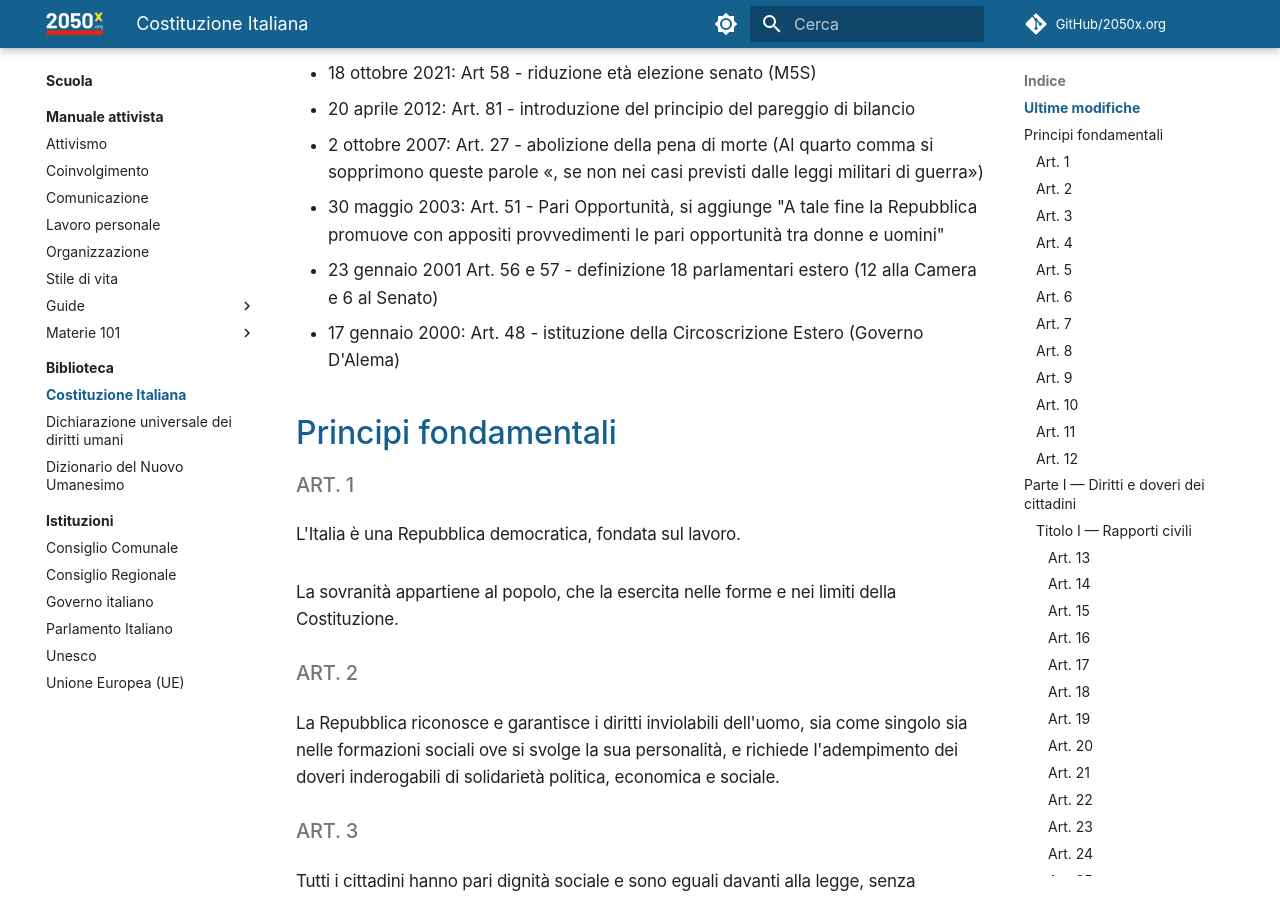
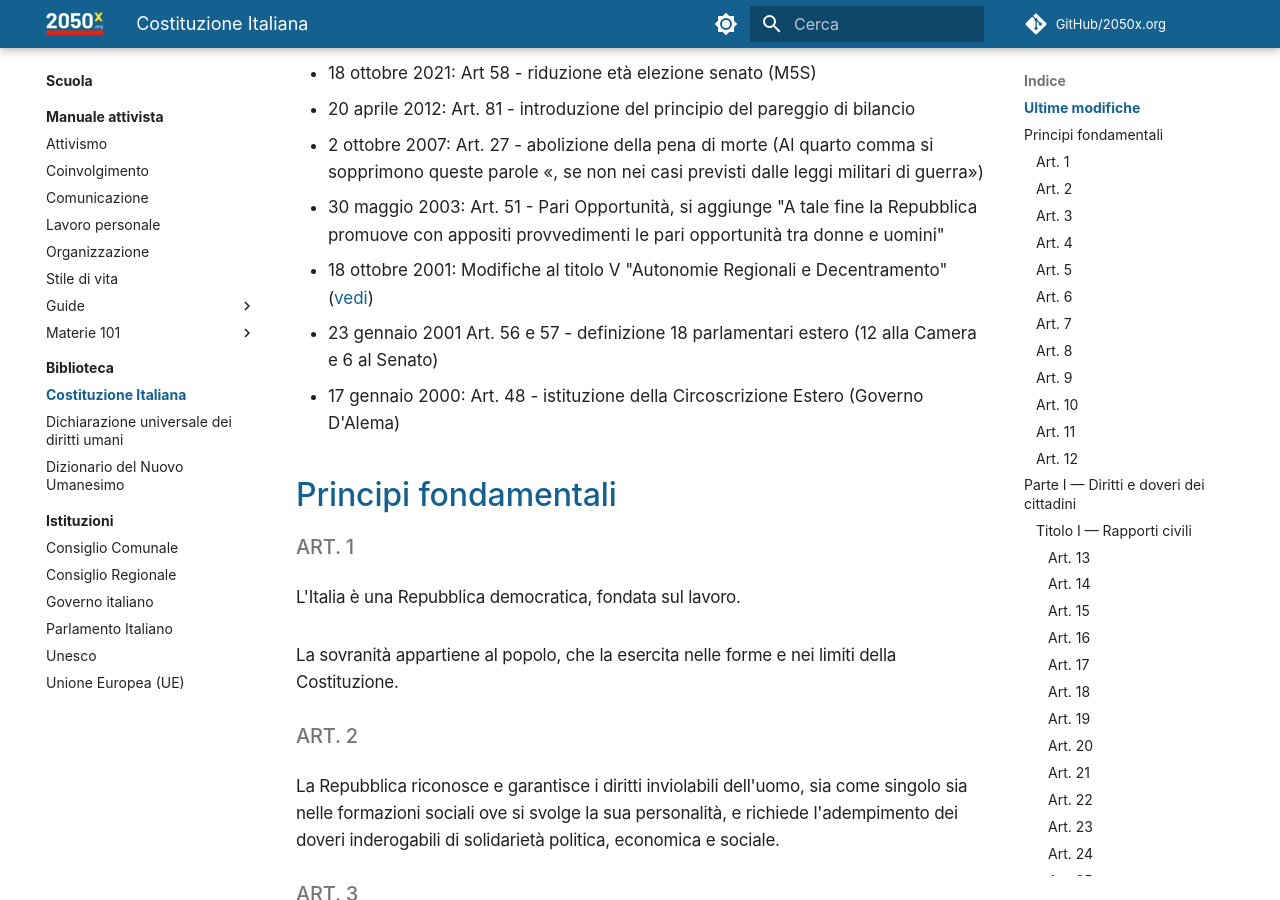
Before and after one commit to 2050x/2050x.github.io, an MkDocs documentation site: the page built from docs/scuola/biblioteca/costituzione-italiana.md, in a window 1280 px wide and 900 px high, scrolled down 496 px. Built offline with MkDocs 1.6.1 and Material for MkDocs 9.7.7, drawn with Linux system fonts in a browser that asks for light colours; emoji names are drawn with the system emoji font; comment, search, counter and statistics services are not loaded.

Commit message:
modifica csotituzione 2001

```diff
--- a/docs/scuola/biblioteca/costituzione-italiana.md
+++ b/docs/scuola/biblioteca/costituzione-italiana.md
@@ -14,6 +14,7 @@ updated: 2023-03-22
 - 20 aprile 2012: Art. 81 - introduzione del principio del pareggio di bilancio
 - 2 ottobre 2007: Art. 27 - abolizione della pena di morte (Al quarto comma si sopprimono queste parole «, se non nei casi previsti dalle  leggi  militari  di  guerra»)
 - 30 maggio 2003: Art. 51 - Pari Opportunità, si aggiunge "A tale fine la Repubblica promuove con appositi provvedimenti le pari opportunità tra donne e uomini"
+- 18 ottobre 2001: Modifiche al titolo V "Autonomie Regionali e Decentramento" ([vedi](https://www.parlamento.it/parlam/leggi/01003lc.htm))
 - 23 gennaio 2001 Art. 56 e 57 - definizione 18 parlamentari estero (12 alla Camera e 6 al Senato)
 - 17 gennaio 2000: Art. 48 - istituzione della Circoscrizione Estero (Governo D'Alema)
 
```
